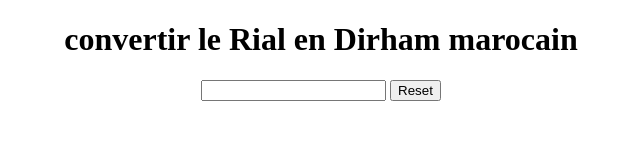
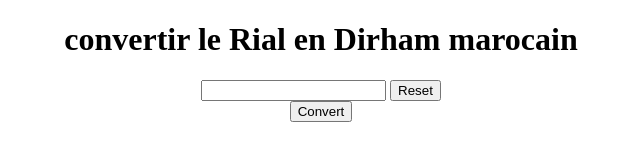
Before and after one commit to sofiane7794/RialToDirham, a plain HTML site: page index.html in a window 1280 px wide. Shown: the whole page, without its empty margins (319-959 px from the left). Drawn offline with Linux system fonts and the light colour scheme.

Commit message:
add convert button

```diff
--- a/index.html
+++ b/index.html
@@ -11,6 +11,8 @@
 
     <input id="amount" type="number" />
     <button id="reset">Reset</button>
+    <br>
+    <button id="convert">Convert</button>
     <br />
     <p id="result"></p>
 
```
